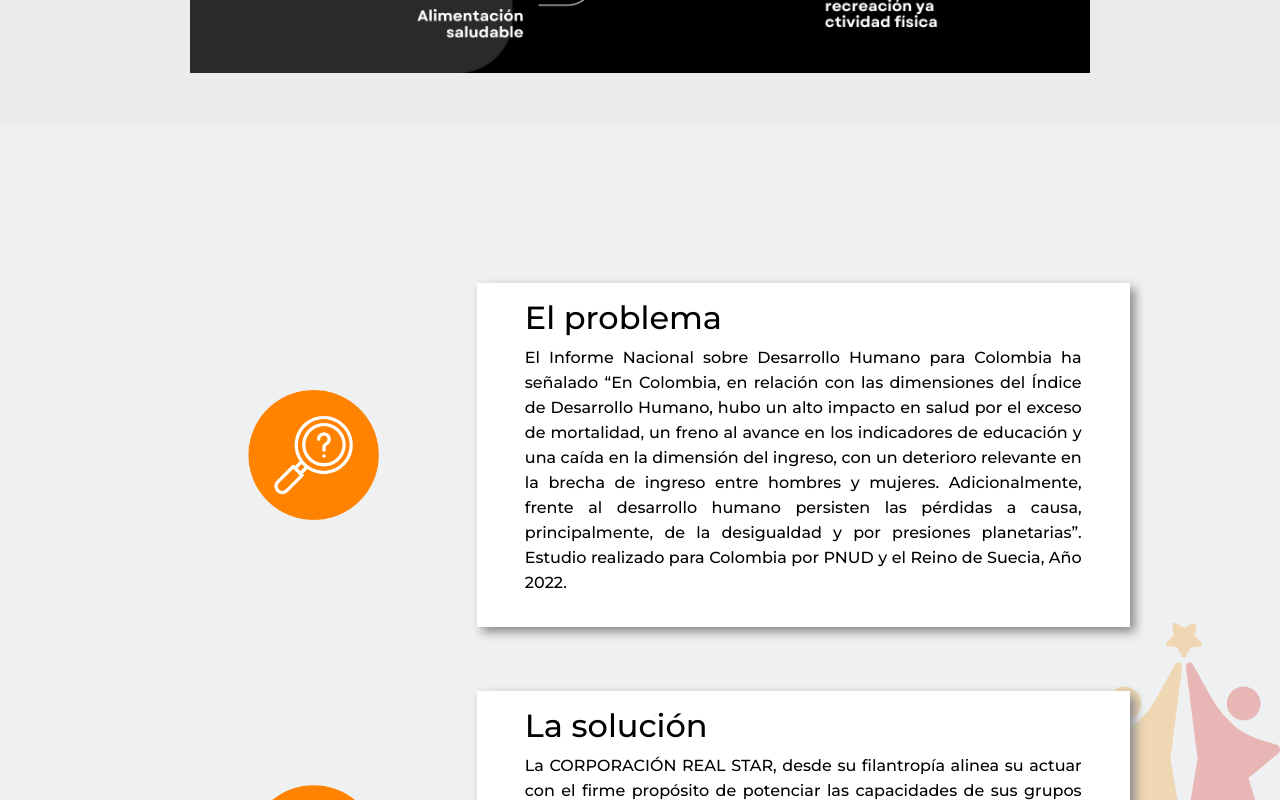
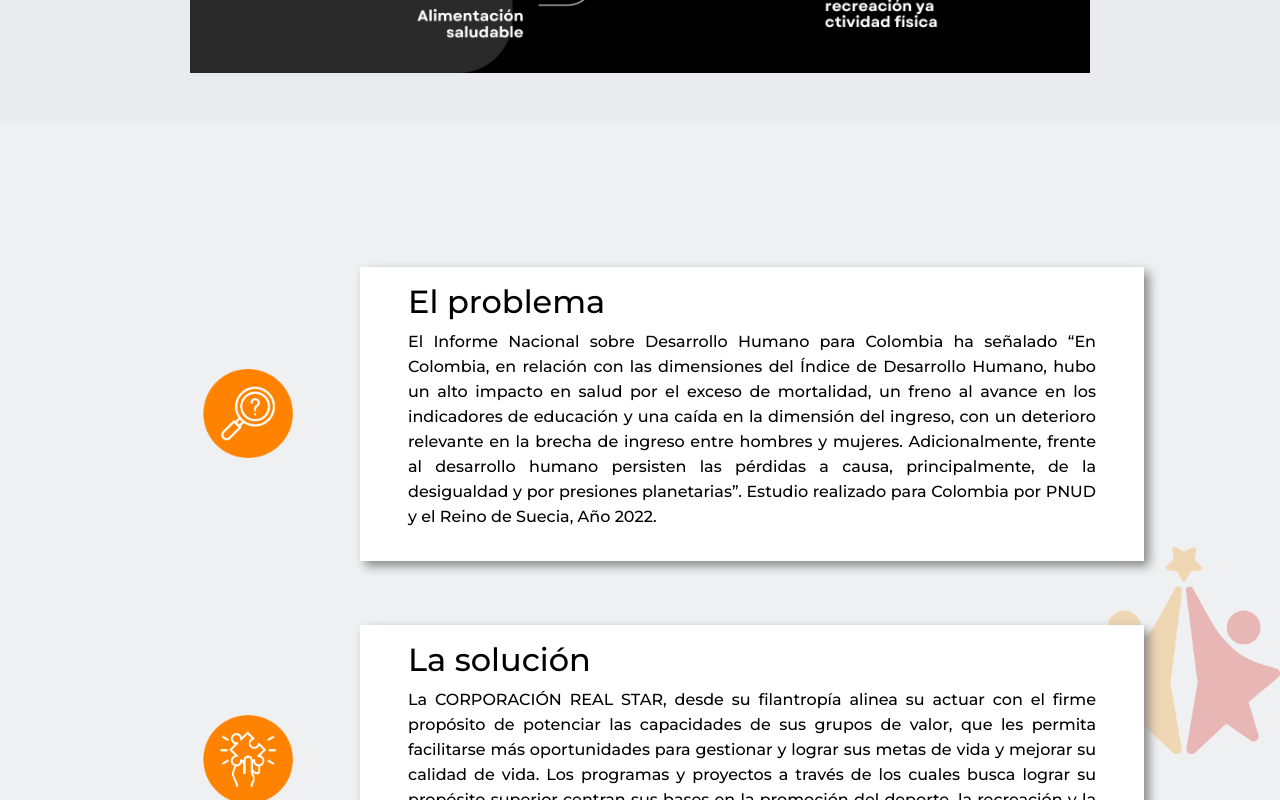
Before and after one commit to munozjeff/REALSTAR, a React (Vite) app in the folder client/: page / in a window 1280 px wide. Shown: the part 5940-6740 px from the top of the page. Built offline with nearby package versions, Linux system fonts and the light colour scheme; the HTML template or start-up script is replaced by a standard one; a web font is replaced by a local one.

Commit message:
problem and solution margen

```diff
--- a/client/src/components/ImageandText/styles.css
+++ b/client/src/components/ImageandText/styles.css
@@ -16,7 +16,7 @@
     display: flex;
     justify-content: center;
     align-items: center;
-    width: 30%;
+    width: 20%;
 
 }
 
@@ -25,7 +25,7 @@
 }
 .text-cont{
     padding: 1rem 3rem;
-    width: 60%;
+    width: 70%;
     background-color: white;
     box-shadow: 5px 5px 10px #888888;
     line-height: 25px;
--- a/client/src/pages/style.css
+++ b/client/src/pages/style.css
@@ -270,7 +270,7 @@ p{
 
 /* Problem and solution */
 .problem-and-solution{
-    padding: 6rem;
+    padding: 5rem;
     background-color: #eaebed;
     background: url("/src/assets/Logos/Logos_Real_Star-04.png");
     background-position: right;
@@ -300,6 +300,7 @@ p{
     font-family: 'Montserrat', sans-serif;
     margin-top: 4rem;
     font-weight: 500;
+    margin: 1rem 3.8rem;
 
 }
 
```
